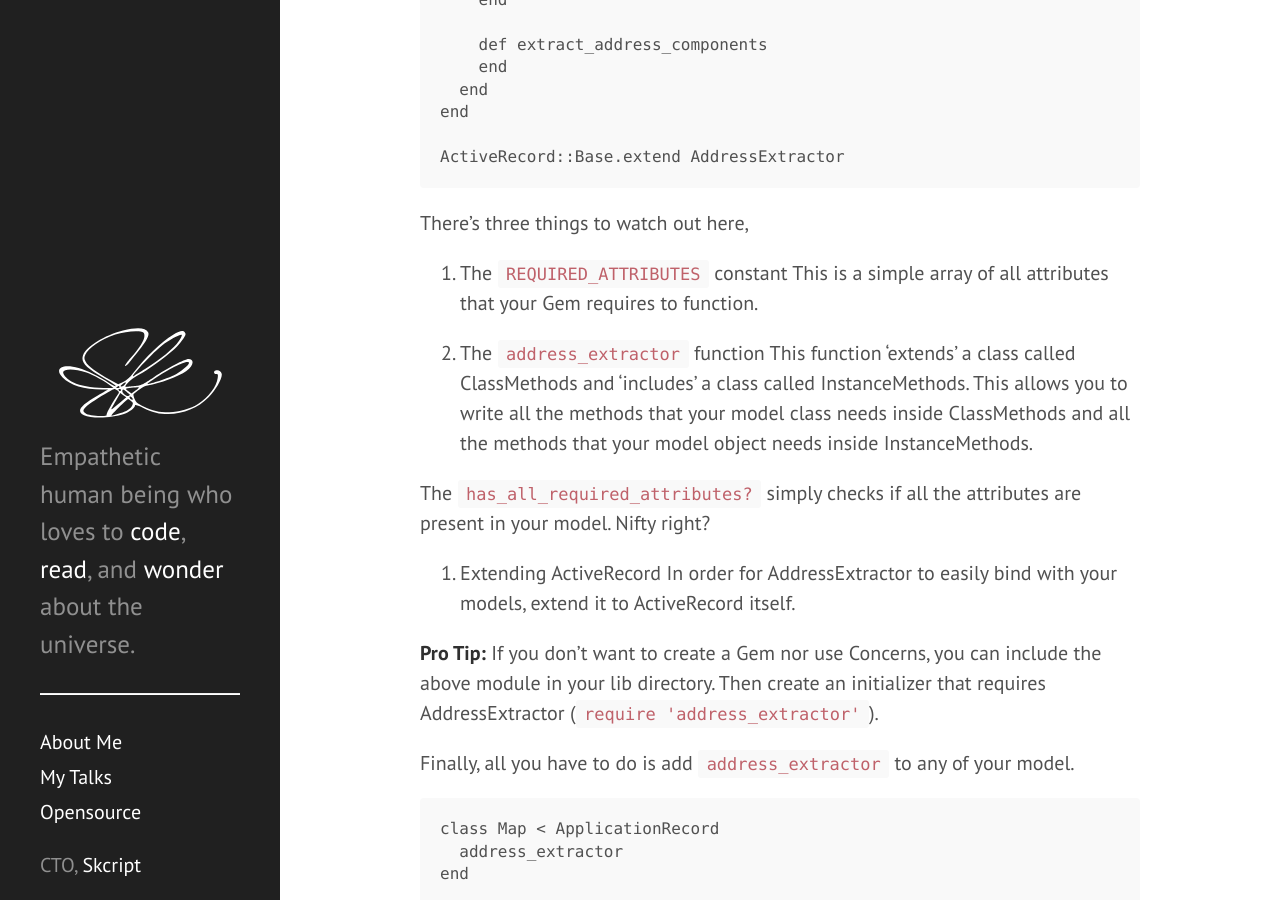
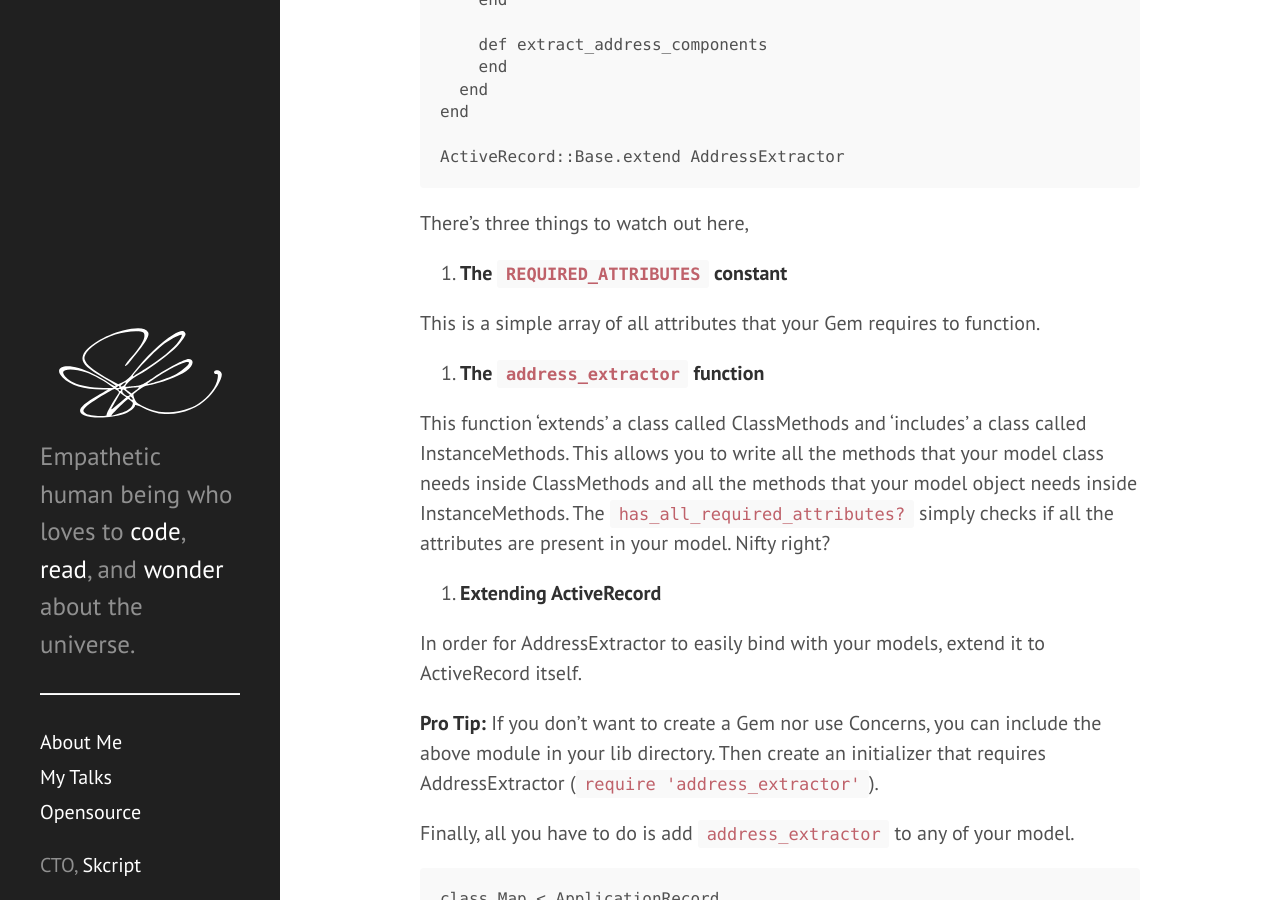
Before and after one commit to swaathi/swaathi.github.io, a Jekyll site: the page built from _posts/2018-02-09-rails-strategy-for-reusing-common-behavior-in-models.md, in a window 1280 px wide and 900 px high, scrolled down 3030 px. Built offline with Jekyll 4.4.1, drawn with Linux system fonts in a browser that asks for light colours.

```diff
--- a/_posts/2018-02-09-rails-strategy-for-reusing-common-behavior-in-models.md
+++ b/_posts/2018-02-09-rails-strategy-for-reusing-common-behavior-in-models.md
@@ -124,15 +124,17 @@ ActiveRecord::Base.extend AddressExtractor
 
 There's three things to watch out here,
 
-1. The `REQUIRED_ATTRIBUTES` constant
+1. **The `REQUIRED_ATTRIBUTES` constant**
+
 This is a simple array of all attributes that your Gem requires to function.
 
-2. The `address_extractor` function
+2. **The `address_extractor` function**
+
 This function 'extends' a class called ClassMethods and 'includes' a class called InstanceMethods. This allows you to write all the methods that your model class needs inside ClassMethods and all the methods that your model object needs inside InstanceMethods.
-
 The `has_all_required_attributes?` simply checks if all the attributes are present in your model. Nifty right?
 
-3. Extending ActiveRecord
+3. **Extending ActiveRecord**
+
 In order for AddressExtractor to easily bind with your models, extend it to ActiveRecord itself.
 
 **Pro Tip:**
```
